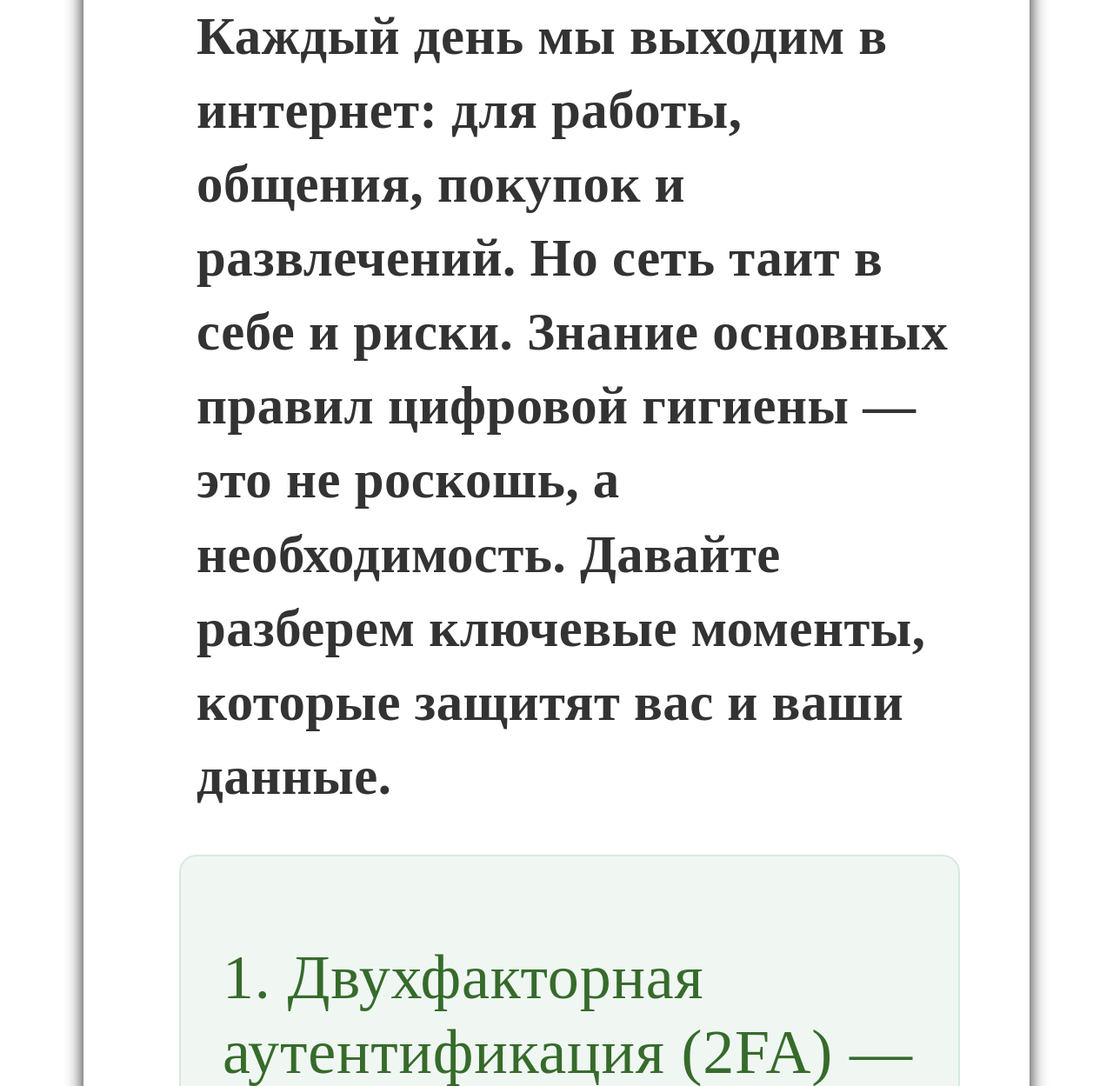
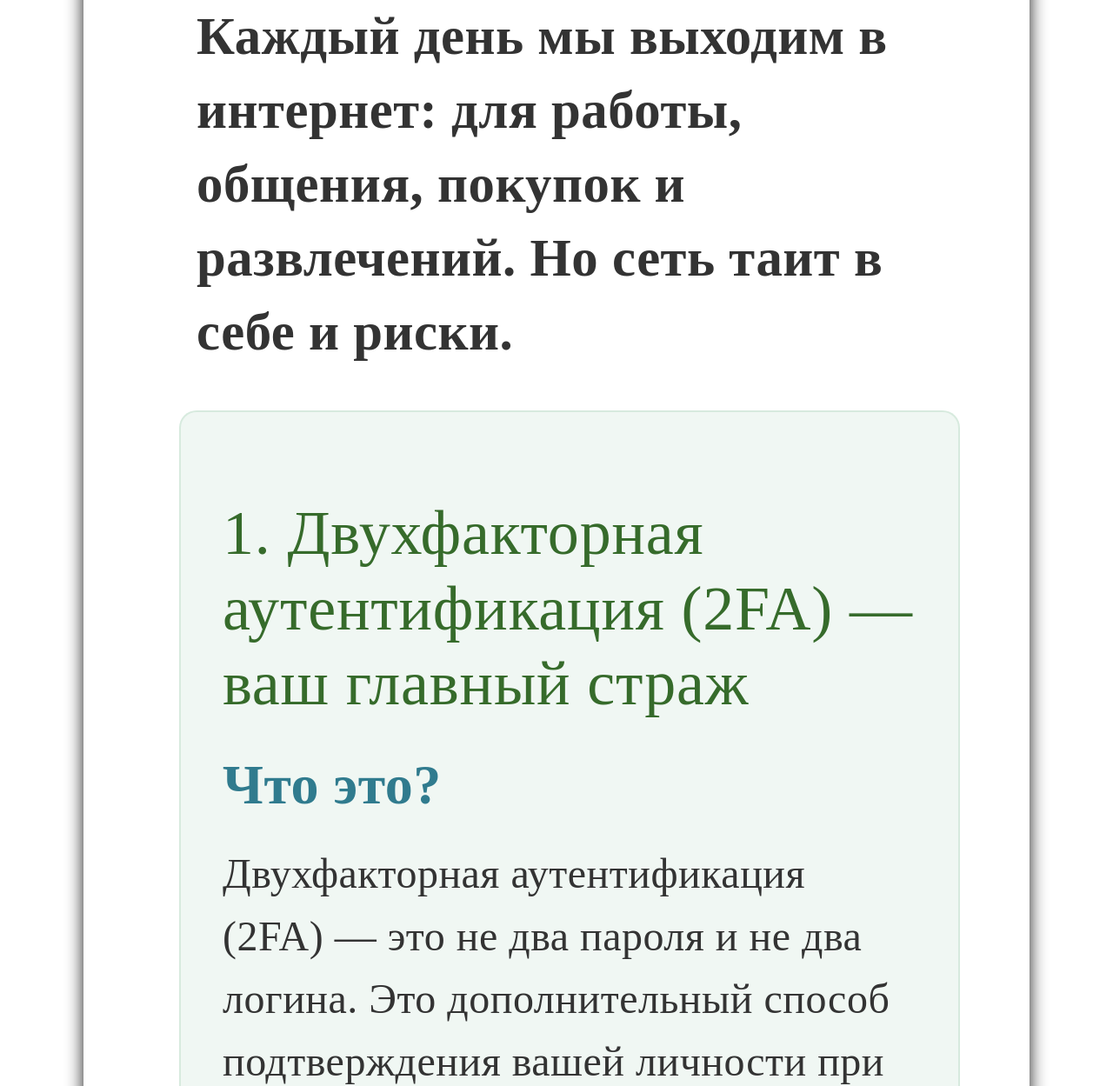
Before and after one commit to illidirr/easyaid-2025, a Django app: page /page4/ in a window 1280 px wide. Shown: the part 638-1887 px from the top of the page at 87% size. Run offline with Django 4.2, Linux system fonts and the light colour scheme; parts of the project's set-up code (start-up, migrations or seed data) failed here and were passed over.

Commit message:
Update page4.html
Signed-off-by: illidirr <zhdanko.y@bk.ru>

```diff
--- a/main/templates/main/page4.html
+++ b/main/templates/main/page4.html
@@ -28,8 +28,7 @@
         <div class="content-section part" data-part="1">
             <p class="intro-text">
                 Каждый день мы выходим в интернет: для работы, общения, покупок и развлечений.
-                Но сеть таит в себе и риски. Знание основных правил цифровой гигиены — это не роскошь, а необходимость.
-                Давайте разберем ключевые моменты, которые защитят вас и ваши данные.
+                Но сеть таит в себе и риски.
             </p>
 
             <div class="info-block">
```
